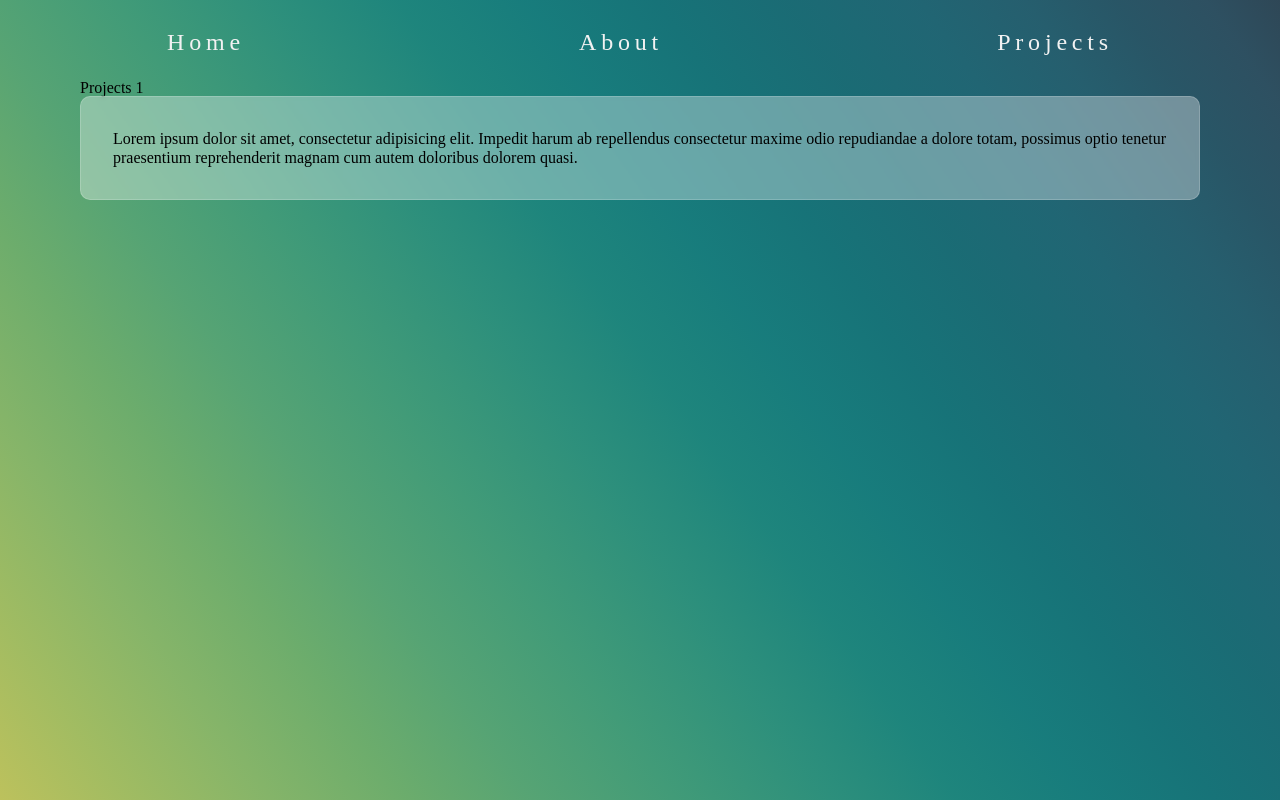
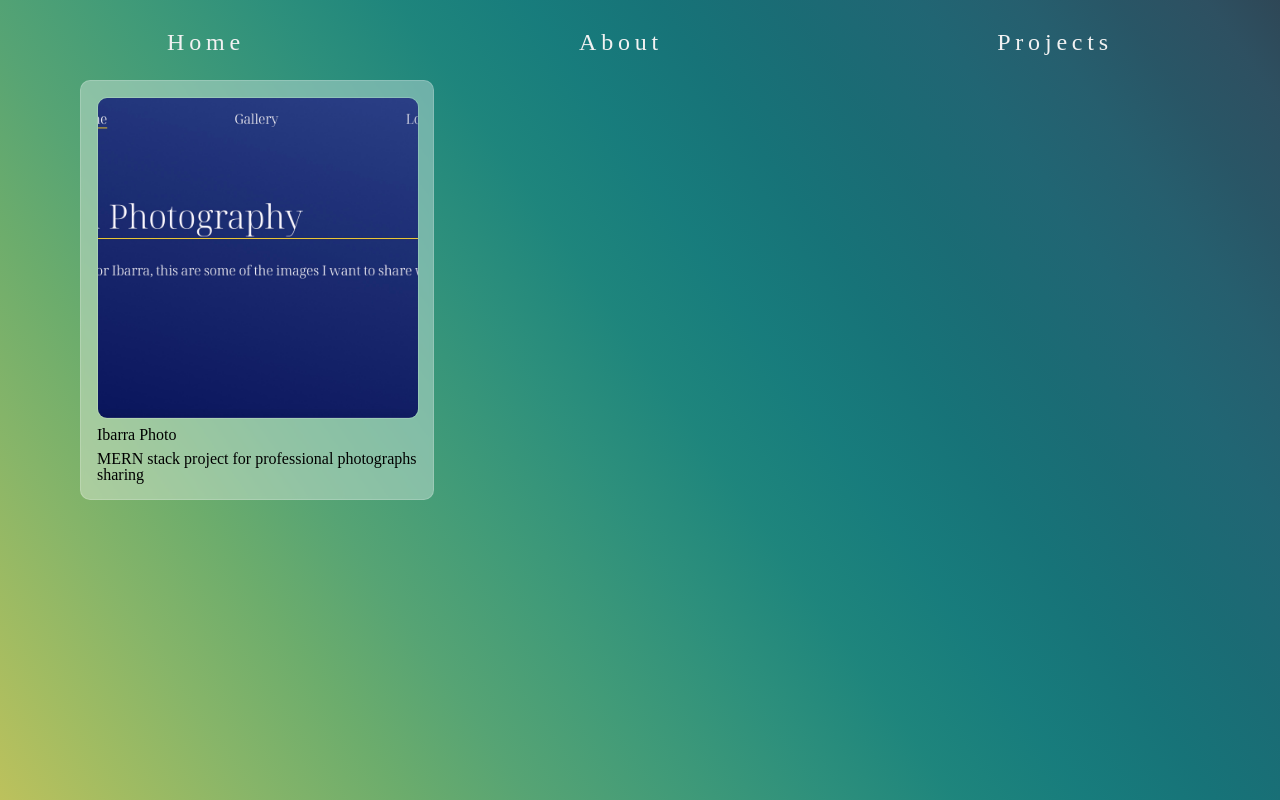
Before and after one commit to aitor-i/aitoribarra, a React (Create React App) app: page /projects in a window 1280 px wide. Built offline with nearby package versions, Linux system fonts and the light colour scheme.

Commit message:
ADD - Project

```diff
--- a/src/views/Projects/Projects.styles.ts
+++ b/src/views/Projects/Projects.styles.ts
@@ -22,13 +22,35 @@ const Wrapper = styled.div`
   );
   display: flex;
   flex-direction: column;
-  .project-container {
+  .project {
+    width: 20rem;
+    border: 1px solid red;
+    padding: 1rem;
     background: rgba(255, 255, 255, 0.35);
     border: 1px solid rgba(255, 255, 255, 0.18);
     border-radius: 10px;
     backdrop-filter: blur(2px);
-    padding: 2rem;
-    line-height: 1.2rem;
+    display: flex;
+    flex-direction: column;
+    gap: 0.5rem;
+  }
+
+  .project-photo {
+    height: 20rem;
+    object-fit: cover;
+    width: 100%;
+    border: 1px solid rgba(255, 255, 255, 0.18);
+    border-radius: 10px;
+    cursor: pointer;
+  }
+
+  h2 {
+    font-size: 2rem;
+    cursor: pointer;
+    letter-spacing: 0.4rem;
+    border-radius: 5px;
+    padding: 5px;
+    font-size: ${(props) => props.theme.subtitleSize};
   }
   .body {
     margin: 5rem;
--- a/src/views/Projects/Projects.tsx
+++ b/src/views/Projects/Projects.tsx
@@ -1,6 +1,6 @@
-import React from "react";
+import NavBar from "../../components/NavBar";
 
-import NavBar from "../../components/NavBar";
+import ibarraPhotoImg from "../../media/img/ibarra-photo.jpg";
 
 import { ThemeProvider } from "styled-components";
 import { theme } from "../../themes";
@@ -12,14 +12,18 @@ const Projects = () => {
       <NavBar />
       <Wrapper>
         <div className="body">
-          <h2>Projects 1</h2>
           <div className="project-container">
-            <p>
-              Lorem ipsum dolor sit amet, consectetur adipisicing elit. Impedit
-              harum ab repellendus consectetur maxime odio repudiandae a dolore
-              totam, possimus optio tenetur praesentium reprehenderit magnam cum
-              autem doloribus dolorem quasi.
-            </p>
+            <div className="project">
+              <img
+                src={ibarraPhotoImg}
+                alt="ibarra photo web page screenshot"
+                className="project-photo"
+              />
+              <div className="project-name">Ibarra Photo</div>
+              <div className="project-description">
+                MERN stack project for professional photographs sharing{" "}
+              </div>
+            </div>
           </div>
         </div>
       </Wrapper>
```
